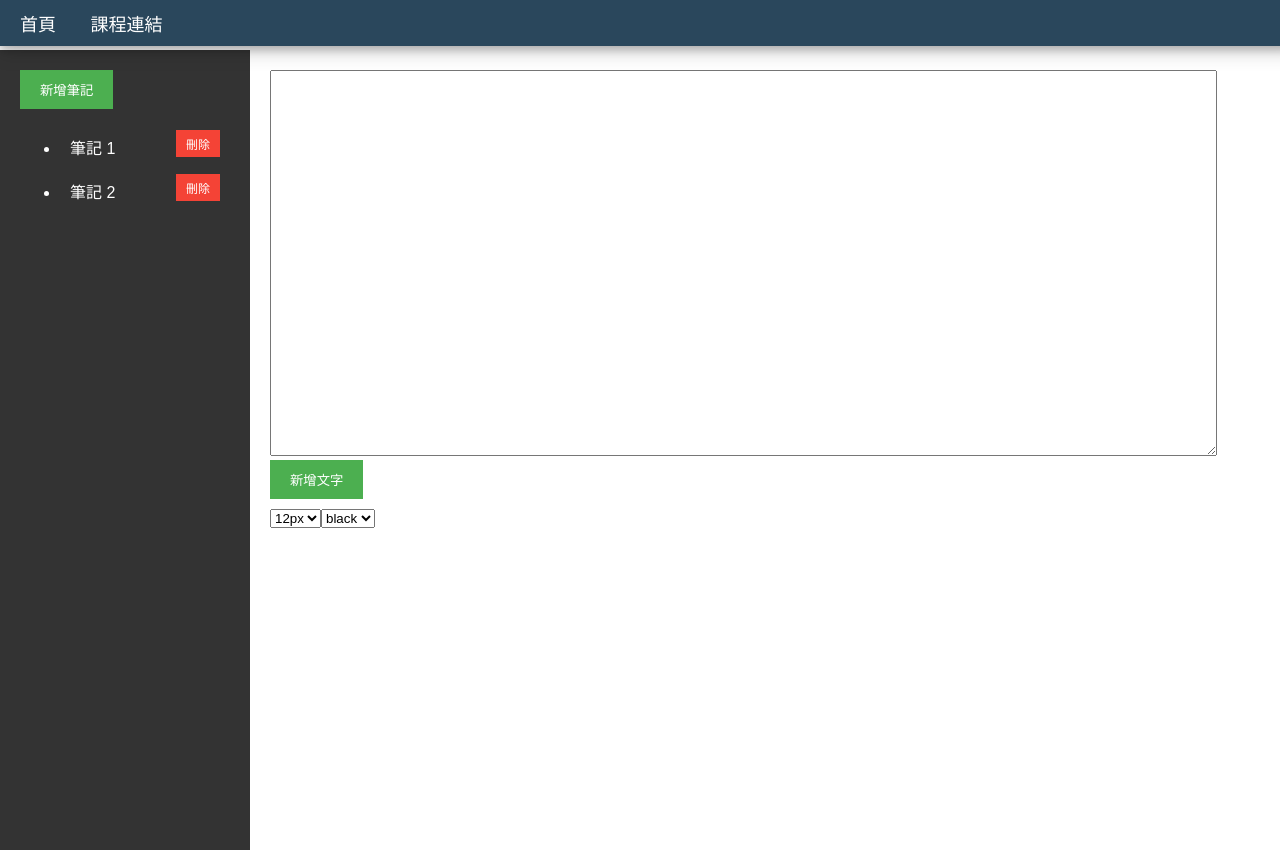
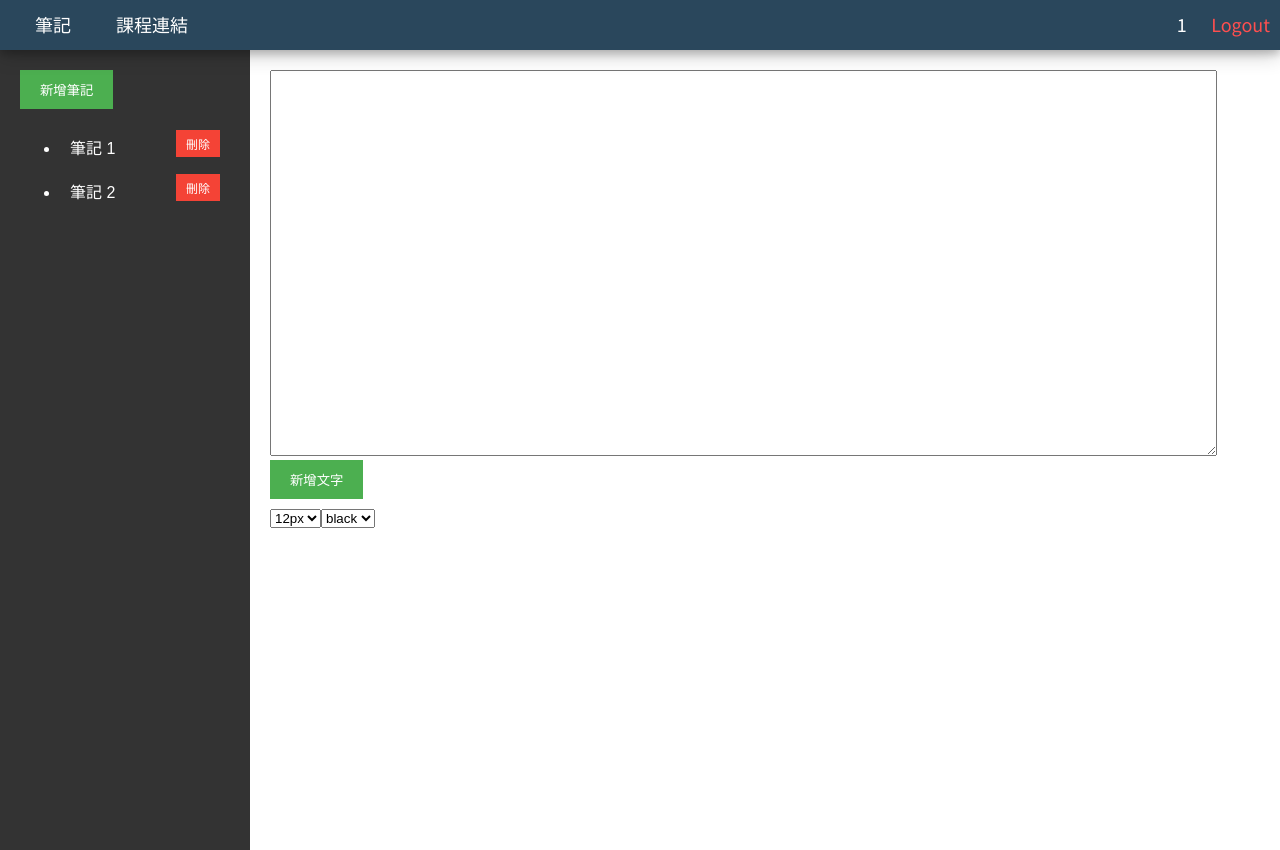
Before and after one commit to Jason5564/EndofTerm, a PHP site: page / in a window 1280 px wide. Run offline with PHP 8.4, Linux system fonts and the light colour scheme; the visitor is signed in with stand-in values (Sample User, id 1).

Commit message:
style update 5

```diff
--- a/LinkCoursesPage.php
+++ b/LinkCoursesPage.php
@@ -27,7 +27,7 @@ include "conn.php";
 
 <div class="navbar">
     <div class="menuBtn" style="margin-left: 25px;">
-        <a href="index.php">首頁</a>
+        <a href="index.php">筆記</a>
     </div>
 
     <div class="menuBtn" style="margin-left: 25px;">
--- a/LoginPage.php
+++ b/LoginPage.php
@@ -17,7 +17,7 @@
 <body>
     <div class="navbar">
         <div class="menuBtn" style="margin-left: 25px;">
-            <a href="index.php">首頁</a>
+            <a href="index.php">筆記</a>
         </div>
 
         <div class="menuBtn" style="margin-left: 25px;">
--- a/index.php
+++ b/index.php
@@ -23,11 +23,19 @@ include "conn.php";
 </head>
 
 <body>
-<nav class="navigation">
-    <ul>
-        <li><a href="index.php">首頁</a></li>
-        <li><a href="LinkCoursesPage.php">課程連結</a></li>
-    </ul>
+<nav class="navbar" style="position: fixed; ">
+    <div class="menuBtn" style="margin-left: 25px;">
+        <a href="index.php">筆記</a>
+    </div>
+
+    <div class="menuBtn" style="margin-left: 25px;">
+        <a href="LinkCoursesPage.php">課程連結</a>
+    </div>
+
+    <div class="menuBtn" style="margin-left: auto">
+        <a><?php echo $_SESSION['id']; ?></a>
+        <a href="Logout.php" style="color: #ff4f4f">Logout</a>
+    </div>
 </nav>
 <div class="content">
     <div class="sidebar">
--- a/register.php
+++ b/register.php
@@ -23,7 +23,7 @@
 <body class="bg-light">
     <div class="navbar">
         <div class="menuBtn" style="margin-left: 25px; margin-top: 0">
-            <a href="index.php">首頁</a>
+            <a href="index.php">筆記</a>
         </div>
 
         <div class="menuBtn" style="margin-left: 25px; margin-top: 0">
```
